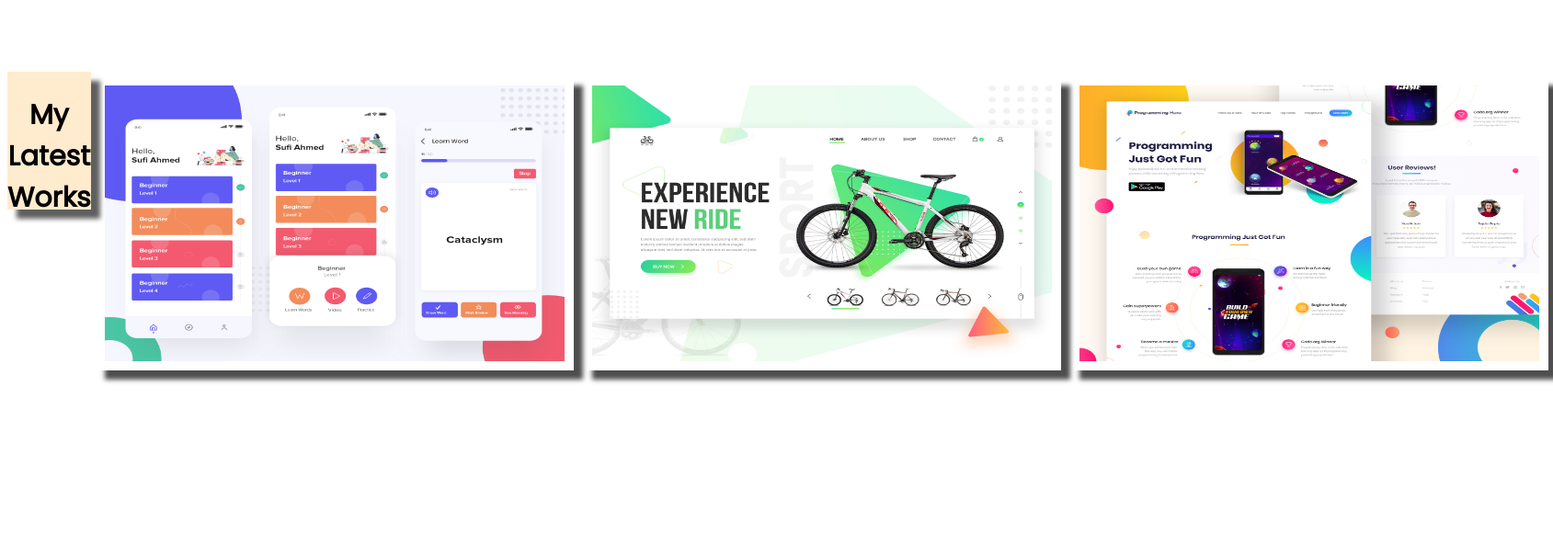
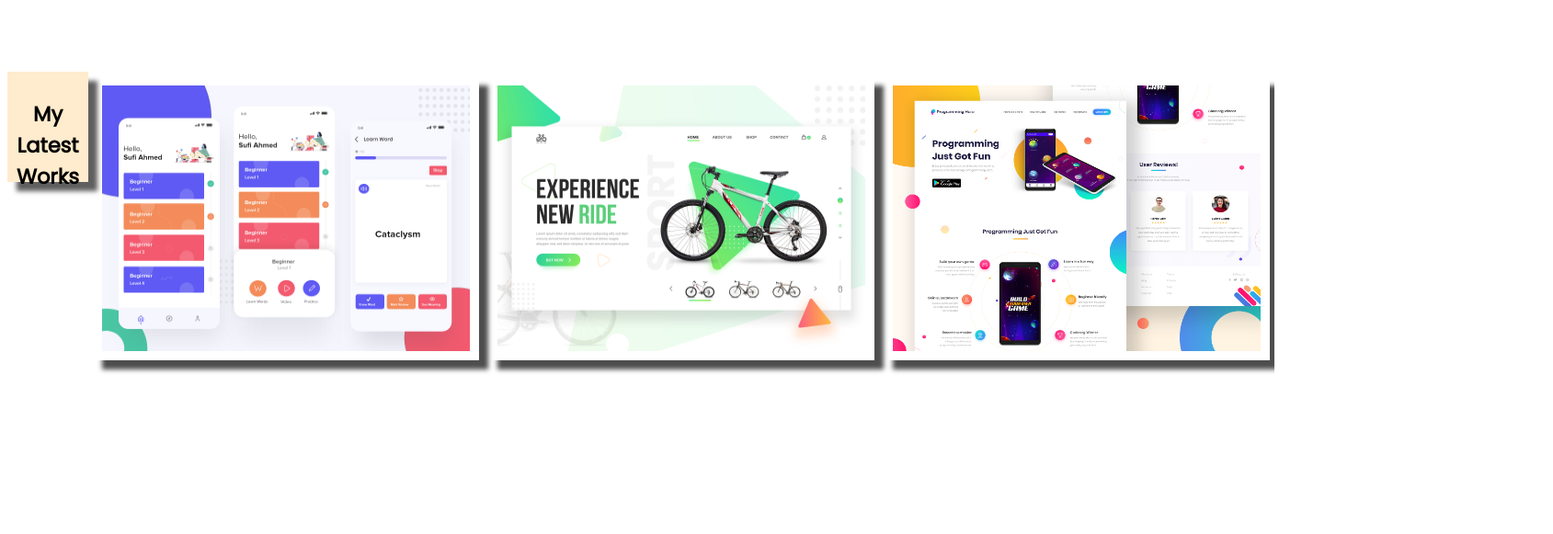
Before and after one commit to MD-Sakil-Hasan/first-assignment-retry, a plain HTML site: page index.html in a window 1280 px wide. Shown: the part 1330-1911 px from the top of the page at 92% size, 1689 px wide, since content can reach past the window. Drawn offline with Linux system fonts and the light colour scheme.

Commit message:
another try

```diff
--- a/index.html
+++ b/index.html
@@ -51,9 +51,9 @@
                 <h2>My Latest Works</h2>
             </div>
             <div class="img-box">
-                <div class="box-img"><img src="images/latest-work/work-1.png" height="300px" width="500px"></div>
-                <div class="box-img"><img src="images/latest-work/work-2.jpg" height="300px" width="500px"></div>
-                <div class="box-img"><img src="images/latest-work/work-3.jpg" height="300px" width="500px"></div>
+                <div class="box-img"><img src="images/latest-work/work-1.png" height="289px" width="400px"></div>
+                <div class="box-img"><img src="images/latest-work/work-2.jpg" height="289px" width="400px"></div>
+                <div class="box-img"><img src="images/latest-work/work-3.jpg" height="289px" width="400px"></div>
             </div>
         </div>
     </section>
--- a/style.css
+++ b/style.css
@@ -69,12 +69,13 @@ section {
     display: inline-flex;
 }
 .work-h2 {
-    font-size: 20px;
+    font-size: 15px;
     text-align: center;
     align-content: center;
     background-color: blanchedalmond;
-    height: 150px;
+    height: 100px;
     box-shadow: 10px 10px 5px rgb(95, 95, 95);
+    padding: 10px;
 
 
 }
@@ -85,7 +86,7 @@ section {
 }
 .box-img {
     width: 100%;
-    height: 300px;
+    height: 289px;
     /* background-color: bisque; */
     /* border: 2px solid green; */
     margin: 5px;
```
